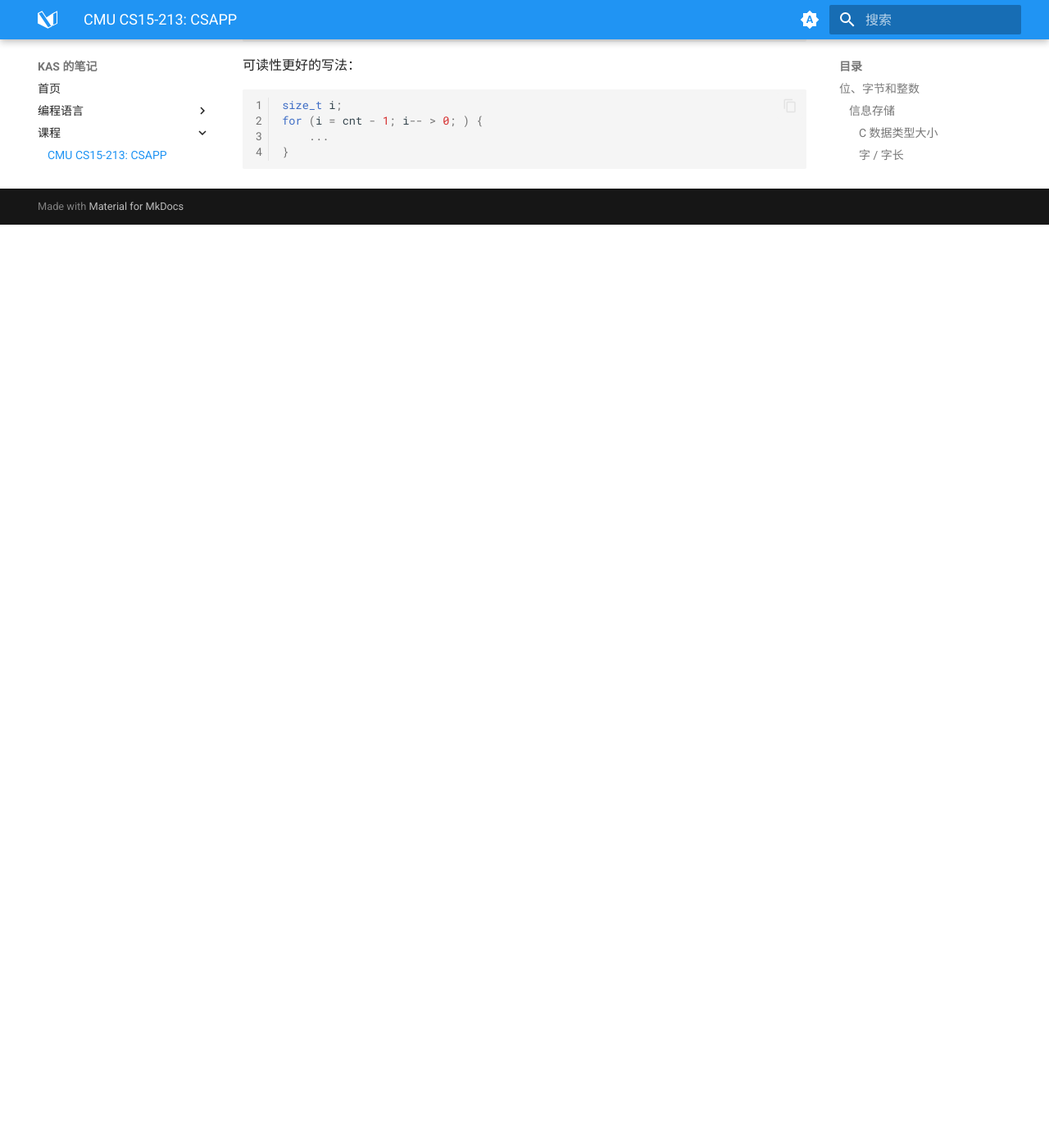
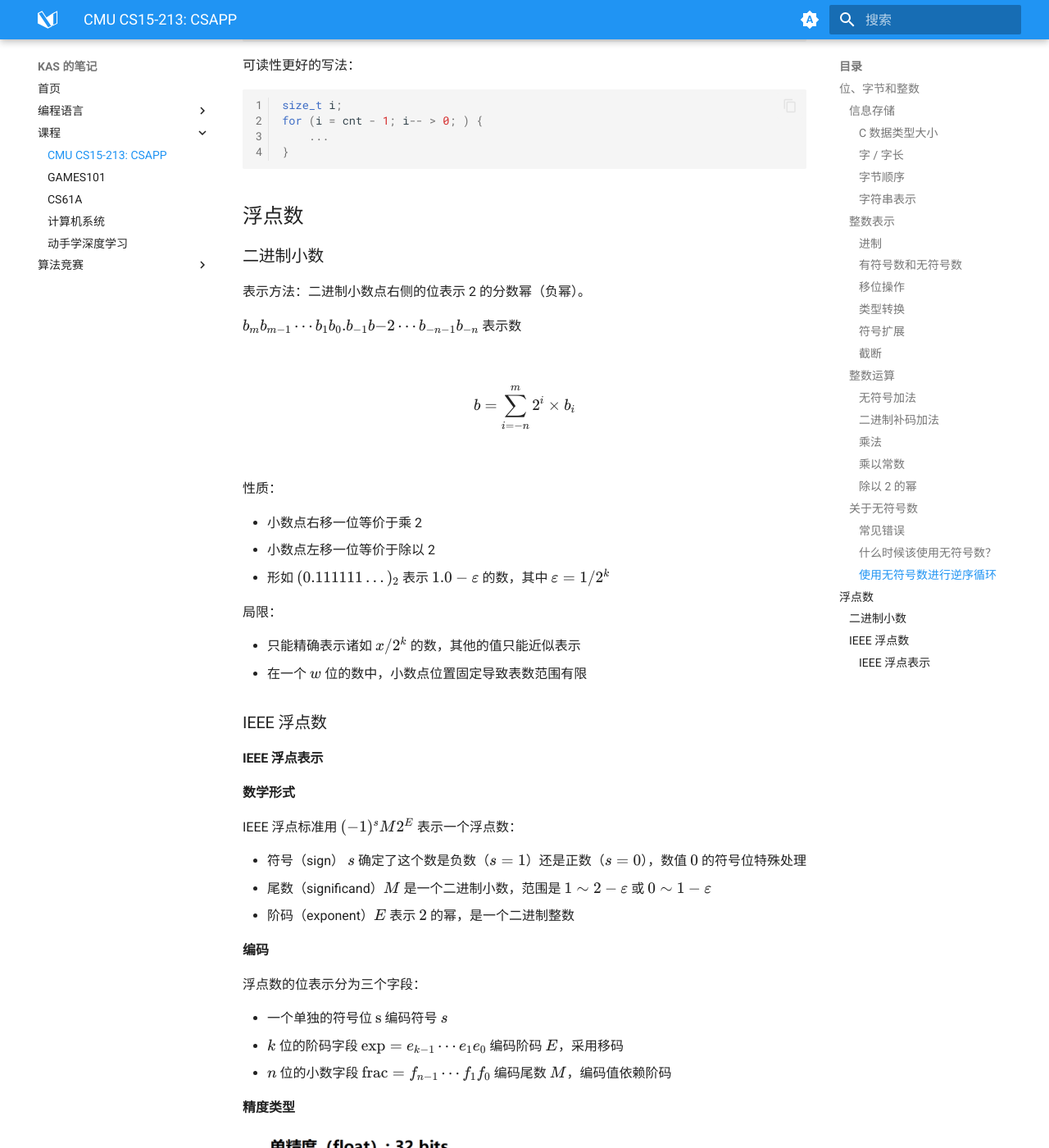
Before and after one commit to kas030/mkdocs-blog, an MkDocs documentation site: the page built from blog/docs/courses/cmu-cs15-213-csapp.md, in a window 1280 px wide and 1400 px high, scrolled down 8788 px. Shown: the whole window at 82% size. Built offline with MkDocs 1.6.1 and Material for MkDocs 9.7.7, drawn with Linux system fonts in a browser that asks for light colours; before the commit the page ends 9062 px from its top, so only the background shows below that; some of the changed text lies outside the part shown.

Commit message:
docs: update cmu cs15-213

````diff
--- a/blog/docs/courses/cmu-cs15-213-csapp.md
+++ b/blog/docs/courses/cmu-cs15-213-csapp.md
@@ -303,3 +303,65 @@
     ...
 }
 ```
+
+## 浮点数
+
+### 二进制小数
+
+表示方法：二进制小数点右侧的位表示 2 的分数幂（负幂）。
+
+$b_m b_{m-1}\cdots b_1 b_0 . b_{-1} b{-2} \cdots b_{-n-1} b_{-n}$ 表示数
+
+$$b=\sum_{i=-n}^m 2^i\times b_i$$
+
+性质：
+
+- 小数点右移一位等价于乘 2
+- 小数点左移一位等价于除以 2
+- 形如 $(0.111111\dots)_2$ 表示 $1.0-\varepsilon$ 的数，其中 $\varepsilon=1/2^k$
+
+局限：
+
+- 只能精确表示诸如 $x/2^k$ 的数，其他的值只能近似表示
+- 在一个 $w$ 位的数中，小数点位置固定导致表数范围有限
+
+### IEEE 浮点数
+
+#### IEEE 浮点表示
+
+**数学形式**
+
+IEEE 浮点标准用 $(-1)^s M 2^E$ 表示一个浮点数：
+
+- 符号（sign） $s$ 确定了这个数是负数（$s=1$）还是正数（$s=0$），数值 $0$ 的符号位特殊处理
+- 尾数（significand）$M$ 是一个二进制小数，范围是 $1\sim 2-\varepsilon$ 或 $0\sim 1-\varepsilon$
+- 阶码（exponent）$E$ 表示 $2$ 的幂，是一个二进制整数
+
+**编码**
+
+浮点数的位表示分为三个字段：
+
+- 一个单独的符号位 $\text{s}$ 编码符号 $s$
+- $k$ 位的阶码字段 $\text{exp}=e_{k-1}\cdots e_1e_0$ 编码阶码 $E$，采用移码
+- $n$ 位的小数字段 $\text{frac}=f_{n-1}\cdots f_1f_0$ 编码尾数 $M$，编码值依赖阶码
+
+**精度类型**
+
+![img](./cmu-cs15-213-csappp-assets/img/ieee-precision-options.png){ width="650" }
+{.center-img}
+
+**情况 1：规格化值**
+
+条件：exp 的位模式不为全 0 也不为全 1（单精度 255，双精度 2047）
+
+=== "阶码"
+
+    阶码字段被解释为以偏置形式表示的有符号整数。
+
+    阶码的值是 $E=e-Bias$，其中 $e$ 是无符号数，位表示为 $e_{k-1}\cdots e_1e_0$，而 $Bias=2^{k-1}-1$。由此产生指数的取值范围：单精度为 $-126\sim 127$，双精度为 $-1022\sim 1023$。
+
+=== "尾数"
+
+    小数字段 frac 被解释为描述小数值 $f$，其中 $0\leqslant f<1$，$f=(0.f_{n-1}\cdots f_1f_0)_2$。
+
+    尾数定义为 $M=1+f$，这种隐含的以 1 开头的表示可以获得一个额外的精度位。
````
Also changed, not shown: blog/docs/courses/cmu-cs15-213-csappp-assets/img/ieee-precision-options.png (added).
